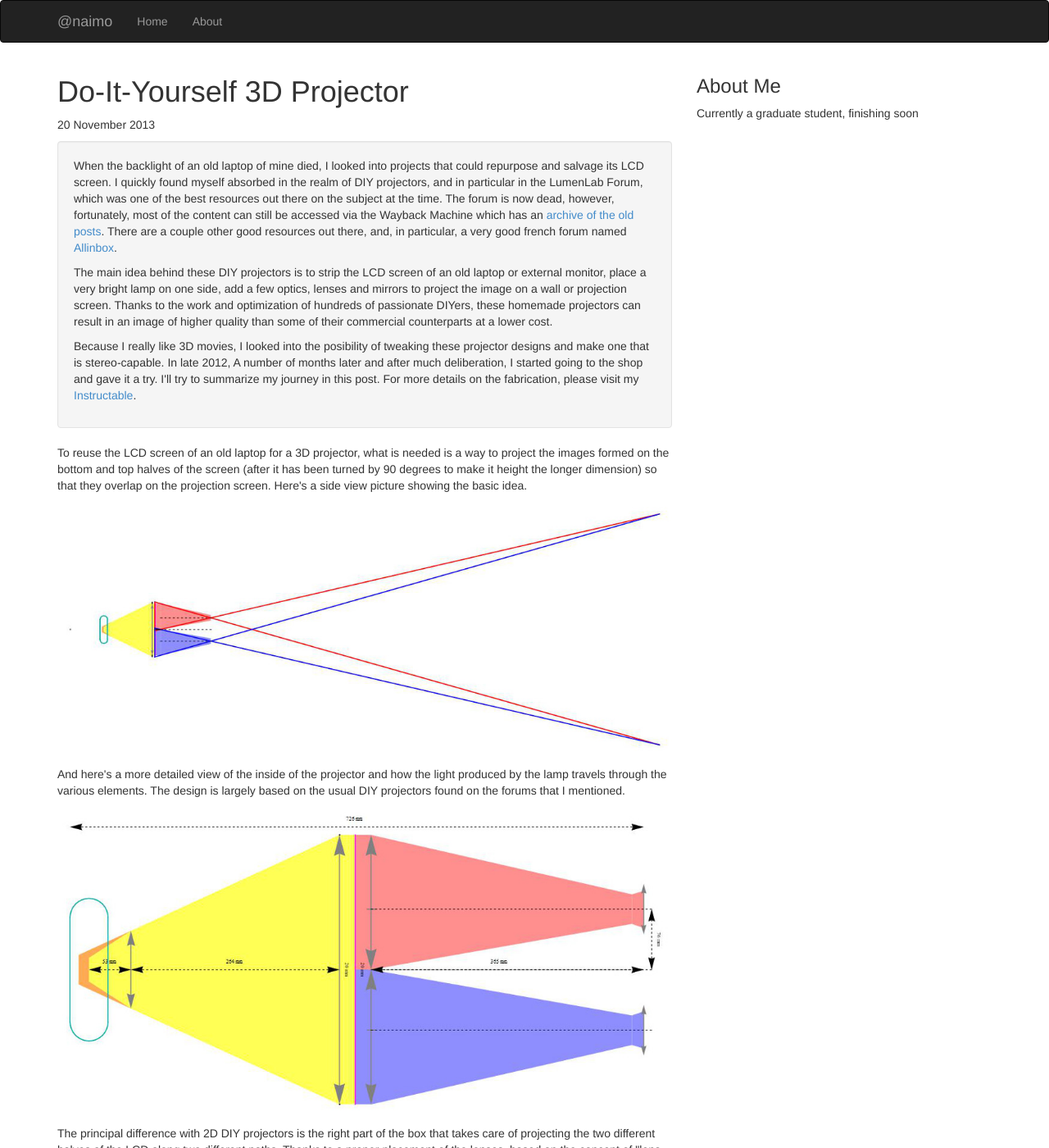
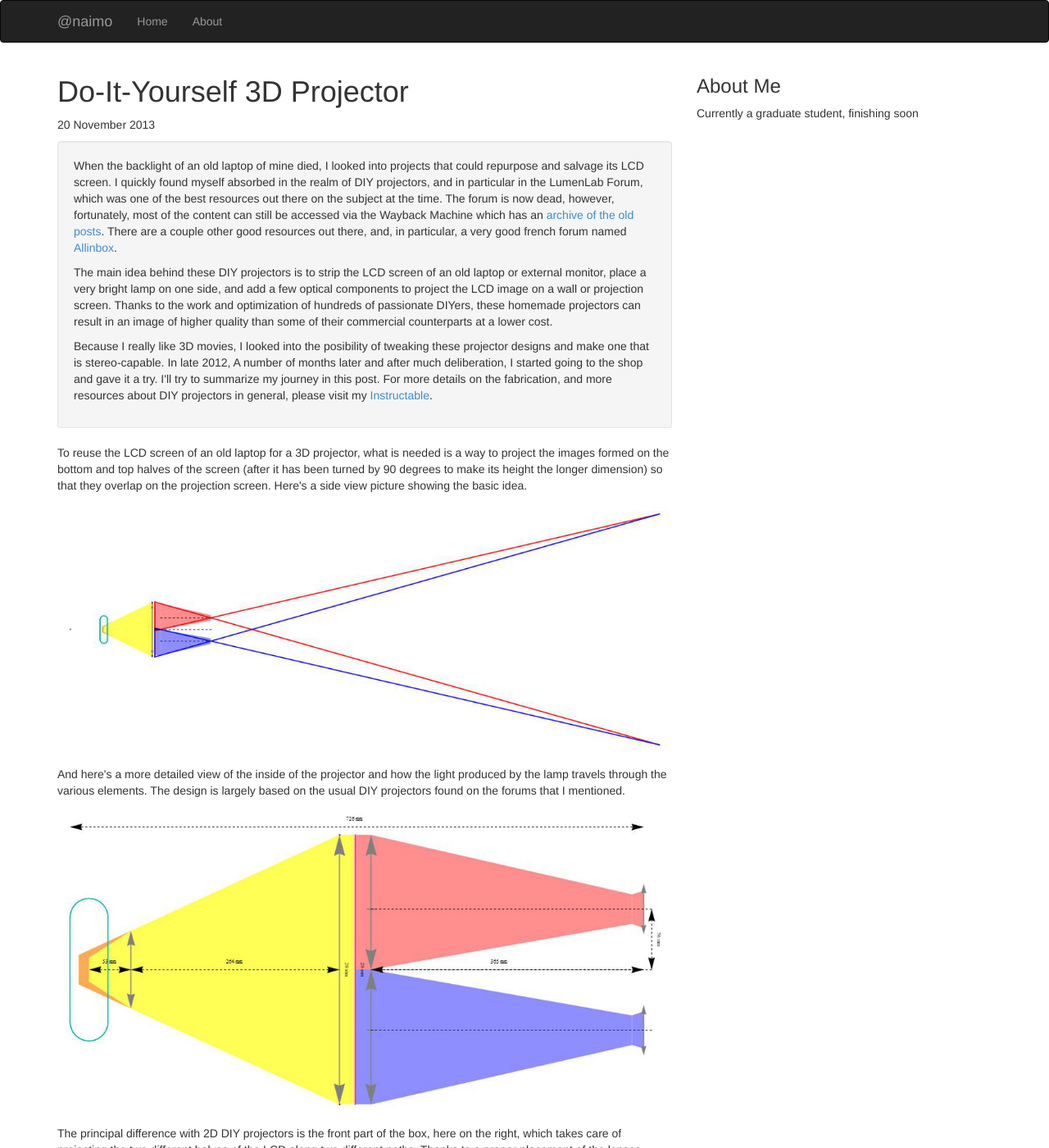
Before and after one commit to naimo/nicolas.github.com, a Jekyll site: the page built from _posts/2013-11-20-3d-projector.md, in a window 1280 px wide and 1400 px high. Shown: the whole window at 82% size. Built offline with Jekyll 4.4.1, drawn with Linux system fonts in a browser that asks for light colours; Markdown is read by kramdown in place of the engine named in the settings; some of the changed text lies outside the part shown.

Commit message:
more projector

```diff
--- a/_posts/2013-11-20-3d-projector.md
+++ b/_posts/2013-11-20-3d-projector.md
@@ -9,16 +9,16 @@
 	</p>
 
 	<p>
-		The main idea behind these DIY projectors is to strip the LCD screen of an old laptop or external monitor, place a very bright lamp on one side, add a few optics, lenses and mirrors to project the image on a wall or projection screen. Thanks to the work and optimization of hundreds of passionate DIYers, these homemade projectors can result in an image of higher quality than some of their commercial counterparts at a lower cost.
+		The main idea behind these DIY projectors is to strip the LCD screen of an old laptop or external monitor, place a very bright lamp on one side, and add a few optical components to project the LCD image on a wall or projection screen. Thanks to the work and optimization of hundreds of passionate DIYers, these homemade projectors can result in an image of higher quality than some of their commercial counterparts at a lower cost.
 	</p>
 
 	<p>
-		Because I really like 3D movies, I looked into the posibility of tweaking these projector designs and make one that is stereo-capable. In late 2012, A number of months later and after much deliberation, I started going to the shop and gave it a try. I'll try to summarize my journey in this post. For more details on the fabrication, please visit my <a href="">Instructable</a>.
+		Because I really like 3D movies, I looked into the posibility of tweaking these projector designs and make one that is stereo-capable. In late 2012, A number of months later and after much deliberation, I started going to the shop and gave it a try. I'll try to summarize my journey in this post. For more details on the fabrication, and more resources about DIY projectors in general, please visit my <a href="">Instructable</a>.
 	</p>
 </div>
 
 <p>
-	To reuse the LCD screen of an old laptop for a 3D projector, what is needed is a way to project the images formed on the bottom and top halves of the screen (after it has been turned by 90 degrees to make it height the longer dimension) so that they overlap on the projection screen. Here's a side view picture showing the basic idea.
+	To reuse the LCD screen of an old laptop for a 3D projector, what is needed is a way to project the images formed on the bottom and top halves of the screen (after it has been turned by 90 degrees to make its height the longer dimension) so that they overlap on the projection screen. Here's a side view picture showing the basic idea.
 </p>
 
 <img src="{{ site.url }}/assets/img/projector_overlap.jpg" class="img-responsive img-rounded" alt="">
@@ -30,19 +30,35 @@
 <img src="{{ site.url }}/assets/img/projector_sideview.jpg" class="img-responsive img-rounded" alt="">
 
 <p>
-	The principal difference with 2D DIY projectors is the right part of the box that takes care of projecting the two different halves of the LCD along two different paths. Thanks to a proper placement of the lenses, based on the concept of "lens shift", we can obtain the superposition of the two images on the projection screen. All the dimensions can be calculated using my little <a href="{{ site.url }}/projector/">Mathematica script</a> in which one can play with the various specifications and dimensions of the LCD, lenses, etc.
+	The principal difference with 2D DIY projectors is the front part of the box, here on the right, which takes care of projecting the two different halves of the LCD along two different paths. Thanks to a proper placement of the lenses, based on the concept of "lens shift", we can obtain the superposition of the two images on the projection screen. All the dimensions can be calculated using my little <a href="{{ site.url }}/projector/">Mathematica script</a> in which one can play with the various specifications and dimensions of the LCD, lenses, etc.
 </p>
 
+<p>
+Here is what the lamp actually looks like when it is in use. There is a spherical reflector at the back and a lense at the front, that maximize the amount of light actually passing through the LCD and reaching the projection screen. This is a 400W metal halide lamp, which produces a lot of heat, thus the two fans at the back of the box which continuously extract the hot air while around the lamp while cool air comes in the box from a side aperture, close to the LCD.
+</p>
+
+<img src="{{ site.url }}/assets/img/projector_light.jpg" class="img-responsive img-rounded" alt="">
+
+<p>
+All electronic and optical components are contained inside a box made of 1/2" plywood and 3/4" MDF boards.
+</p>
+
+<p>
 <div class="row">
 	<div class="col-md-4">
 		<img src="{{ site.url }}/assets/img/projector_inside.jpg" class="img-responsive img-rounded" alt="">
 	</div>
 	<div class="col-md-8">
 		<p>
-			All electronic and optical components are contained inside a box made of plywood and MDF boards. I used pretty rudimentary mounts that I cut in wood scraps to secure the lenses and LCD in place, but it doesn't have to be super accurate.
+			I used pretty rudimentary mounts that I cut in wood scraps to secure the fresnel (large and flat) lenses and LCD in place. There is also a sheet of polycarbonate (Lexan) between the lamp and the first fresnel lens that acts as a heat shield to protect the other components from overheating.
+</p>
+
+<p>
+The two objective lenses, whose position is critical to obtain superposition of the two images on the screen, are mounted on small plywood panels that can be moved around thanks to a sliding mechanism. This is to correct
 		</p>
 	</div>
 </div>
+</p>
 
 <p>
 	To make things simpler, the project reuses usual linear-polarized 3D glasses such as the ones used in IMAX 3D cinemas. These rely on the filtering of polarized light to assign the right image to the right eye.
@@ -58,7 +74,7 @@
 height = 1280
 width = 800
 
-video=directshowsource("[i]videofile[/i]",pixel_type="RGB",audio=false)
+video=directshowsource("<em>videofile</em>",pixel_type="RGB",audio=false)
 videoW = width(video)
 videoH = height(video)
 
```
Also changed, not shown: assets/img/projector_light.jpg (added).
